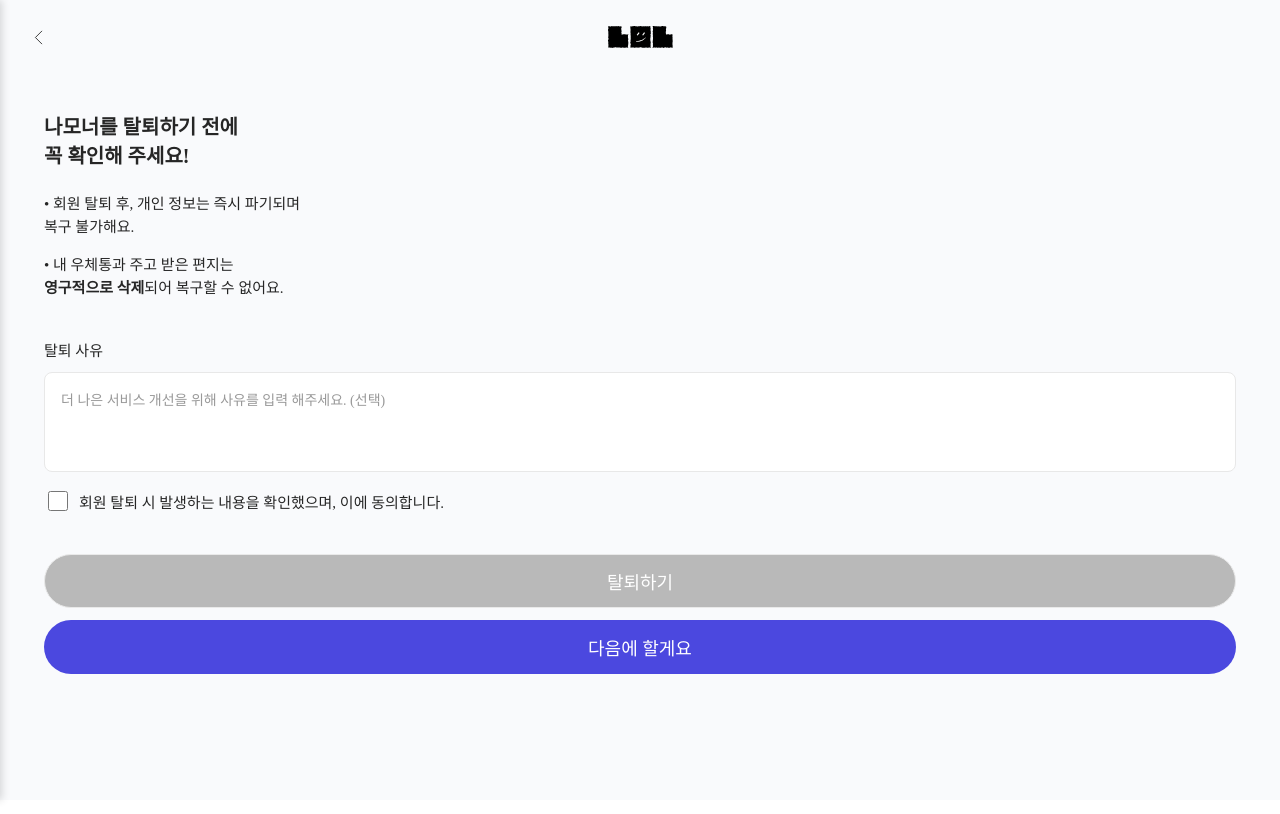
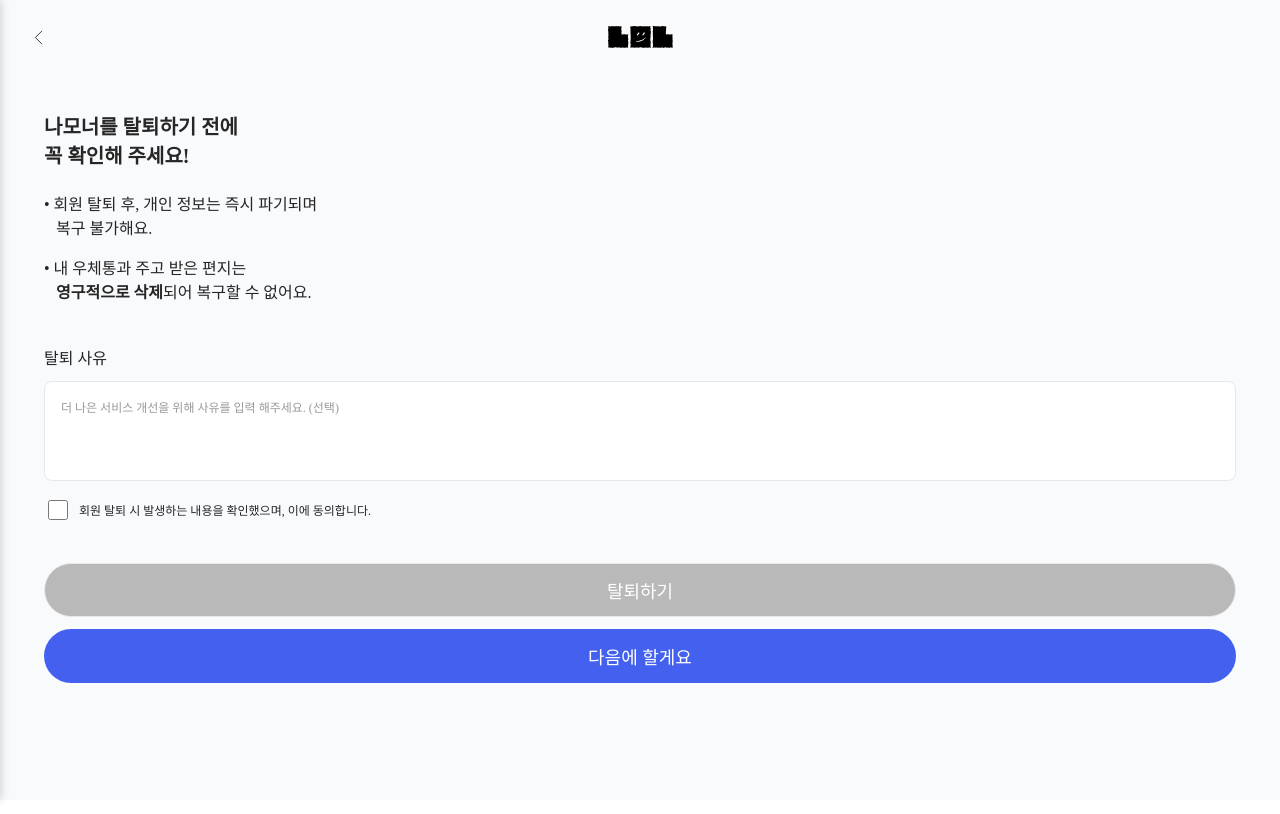
Before and after one commit to lettuce-gang/namoner-frontend, a React (Create React App) app in the folder frontend/: page /withdraw in a window 1280 px wide. Built offline with nearby package versions, Linux system fonts and the light colour scheme; no server answers; a web font is replaced by a local one.

Commit message:
feat: 디자인 수정

```diff
--- a/frontend/src/components/Toggle.tsx
+++ b/frontend/src/components/Toggle.tsx
@@ -18,7 +18,7 @@
   width: 44px;
   height: 24px;
   border-radius: 12px;
-  background-color: ${props => props.isOn ? '#4B48DF' : '#E8E8E8'};
+  background-color: ${props => props.isOn ? '#4361EE' : '#E8E8E8'};
   cursor: pointer;
   position: relative;
   transition: background-color 0.2s ease-in-out;
--- a/frontend/src/components/popup/InfoPopup.tsx
+++ b/frontend/src/components/popup/InfoPopup.tsx
@@ -41,7 +41,7 @@
 const DialogContainer = styled.div`
   background: white;
   border-radius: 14px;
-  padding: 24px;
+  padding: 24px 20px 16px 20px;
   width: 80%;
   max-width: 335px;
   text-align: center;
@@ -65,30 +65,30 @@
 
 const Message = styled.p`
   color: #262626;
-  font-size: 15px;
+  font-size: 16px;
   line-height: 1.5;
   margin-bottom: 8px;
-  font-family: "Pretendard-R";
+  font-family: "Pretendard-M";
   white-space: pre-line;
 `;
 
 const SubMessage = styled.p`
   color: #777;
-  font-size: 13px;
+  font-size: 12px;
   line-height: 1.5;
-  margin-bottom: 24px;
-  font-family: "Pretendard-R";
+  margin-bottom: 16px;
+  font-family: "Pretendard-M";
 `;
 
 const ConfirmButton = styled.button`
   width: 100%;
-  padding: 14px 0;
+  padding: 14px 0 0 0;
   border: none;
   border-top: 1px solid #F2F2F2;
   background: none;
   color: #262626;
   font-size: 15px;
-  font-family: "Pretendard-R";
+  font-family: "Pretendard-M";
   cursor: pointer;
 `;
 
--- a/frontend/src/pages/Configuration.tsx
+++ b/frontend/src/pages/Configuration.tsx
@@ -142,7 +142,7 @@
   align-items: center;
   gap: 8px;
   color: #262626;
-  font-family: "Pretendard-R";
+  font-family: "Pretendard-M";
   font-size: 15px;
 `;
 
--- a/frontend/src/pages/Withdraw.tsx
+++ b/frontend/src/pages/Withdraw.tsx
@@ -32,10 +32,12 @@
 
         <WarningList>
           <WarningItem>
-            • 회원 탈퇴 후, 개인 정보는 즉시 파기되며<br/>복구 불가해요.
+            • 회원 탈퇴 후, 개인 정보는 즉시 파기되며<br/>
+            복구 불가해요.
           </WarningItem>
           <WarningItem>
-            • 내 우체통과 주고 받은 편지는<br/><b>영구적으로 삭제</b>되어 복구할 수 없어요.
+            • 내 우체통과 주고 받은 편지는<br/>
+            <b>영구적으로 삭제</b>되어 복구할 수 없어요.
           </WarningItem>
         </WarningList>
 
@@ -65,7 +67,7 @@
             height="54px"
             onClick={handleWithdraw}
             disabled={!isChecked}
-            backgroundColor={isChecked ? "#4B48DF" : "#D9D9D9"}
+            backgroundColor={isChecked ? "#FFBE0B" : "#D9D9D9"}
             textColor="white"
             fontFamily="Pretendard-B"
             fontSize="18px"
@@ -77,7 +79,7 @@
             width="100%"
             height="54px"
             onClick={() => navigate(-1)}
-            backgroundColor="#4B48DF"
+            backgroundColor="#4361EE"
             textColor="white"
             fontFamily="Pretendard-B"
             fontSize="18px"
@@ -120,9 +122,15 @@
 
 const WarningItem = styled.div`
   color: #262626;
-  font-family: "Pretendard-R";
-  font-size: 15px;
+  font-family: "Pretendard-M";
+  font-size: 16px;
   line-height: 1.5;
+  padding-left: 12px;
+  text-indent: -12px;
+
+  br + text {
+    margin-left: 12px;
+  }
 `;
 
 const ReasonSection = styled.div`
@@ -133,7 +141,7 @@
 const ReasonLabel = styled.div`
   color: #262626;
   font-family: "Pretendard-M";
-  font-size: 15px;
+  font-size: 16px;
   margin-bottom: 12px;
 `;
 
@@ -144,8 +152,8 @@
   border: 1px solid #E8E8E8;
   border-radius: 8px;
   resize: none;
-  font-family: "Pretendard-R";
-  font-size: 14px;
+  font-family: "Pretendard-M";
+  font-size: 12px;
   color: #262626;
   box-sizing: border-box;
 
@@ -175,8 +183,8 @@
 
 const CheckboxLabel = styled.span`
   color: #262626;
-  font-family: "Pretendard-R";
-  font-size: 15px;
+  font-family: "Pretendard-M";
+  font-size: 12px;
 `;
 
 const ButtonContainer = styled.div`
```
